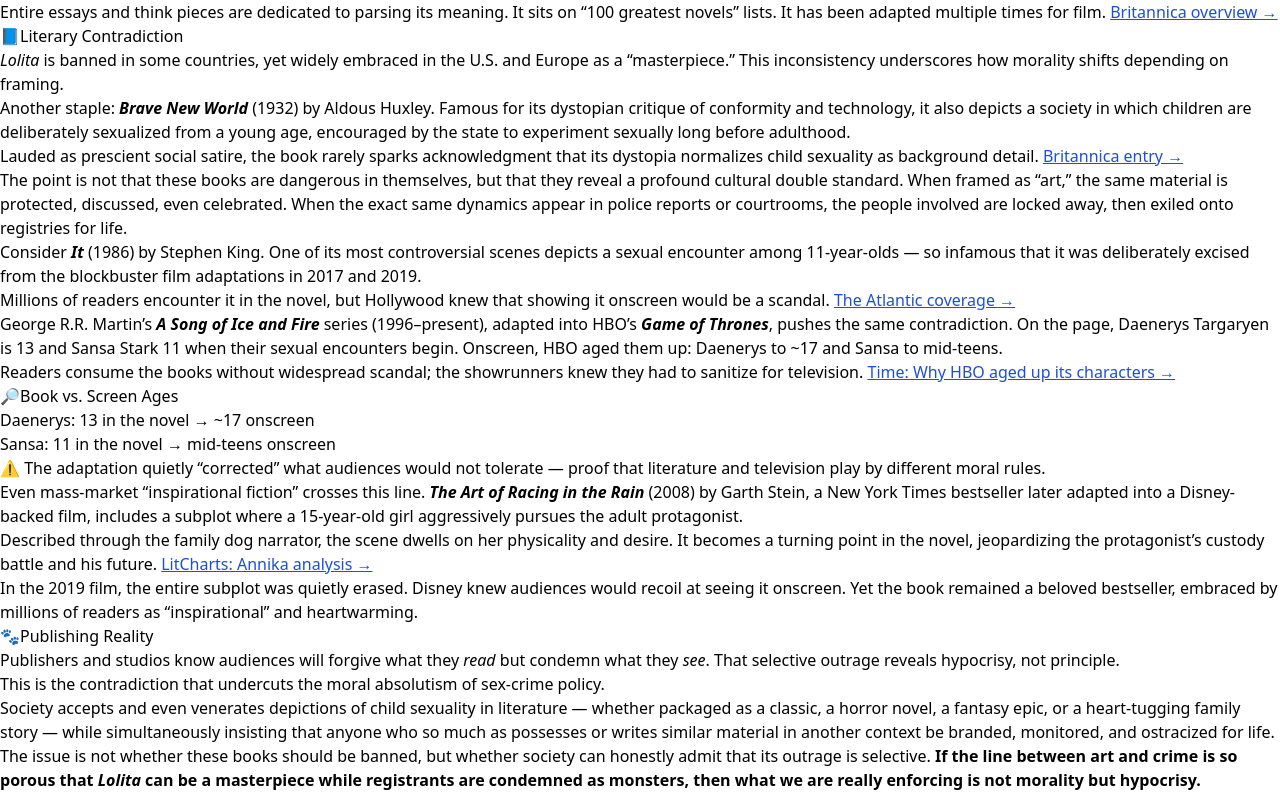
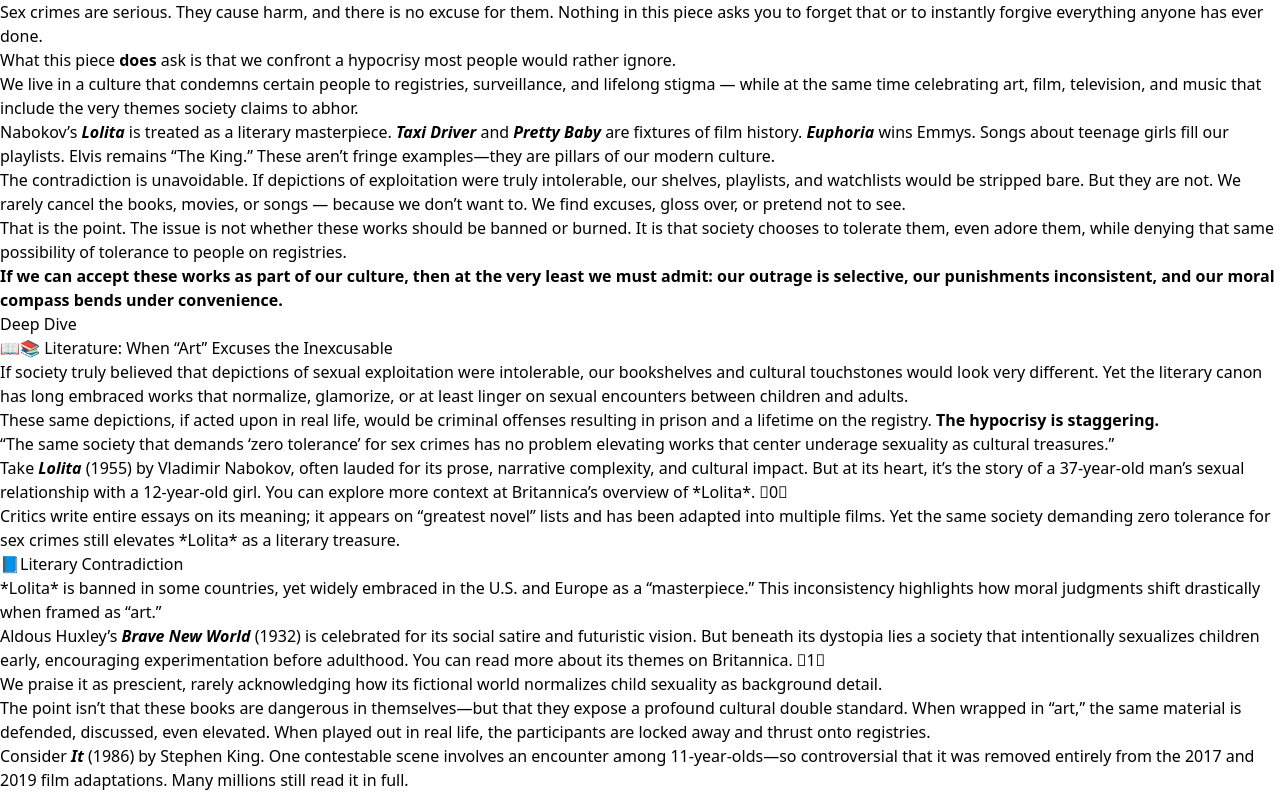
Before and after one commit to projectsolarrecon/Solar, a React (Vite) app: page /blog/classics-and-cancel-culture in a window 1280 px wide. Shown: the part 3410-4202 px from the top of the page. Built offline with nearby package versions, Linux system fonts and the light colour scheme.

Commit message:
Update BlogPopCultureSexCrime.tsx

```diff
--- a/src/pages/blog/BlogPopCultureSexCrime.tsx
+++ b/src/pages/blog/BlogPopCultureSexCrime.tsx
@@ -22,116 +22,107 @@ export default function BlogPopCultureSexCrime(): JSX.Element {
       lede="The double standard of sex crimes in pop culture — where ordinary people face registries, while celebrities still enjoy ovations."
     >
       <article className="prose prose-slate max-w-none">
+        {/* 📌 TL;DR */}
+        <Callout variant="info" title="📌 TL;DR" icon="🔎">
+          <p>
+            Pop culture has long thrived on depictions of child sexuality, underage relationships,
+            and exploitative dynamics — from <strong><i>Lolita</i></strong> to <strong><i>Game of Thrones</i></strong>,
+            from <strong><i>Taxi Driver</i></strong> to <strong><i>Euphoria</i></strong>, from Beatles lyrics to Karol G’s <strong><i>+57</i></strong>. These works are celebrated as classics, awarded, and sold by the millions.
+          </p>
+          <p>
+            Yet ordinary people who commit or even imagine similar acts face prison, public registries, and lifelong exile.
+          </p>
+          <p>
+            The issue is not whether these works should be censored — it’s the <strong>hypocrisy</strong> of a society that tolerates exploitation when wrapped in art, while demanding absolute condemnation when lived by the powerless.
+          </p>
+        </Callout>
+
+        {/* 🎬 Introduction */}
+        <BandHeader title="🎬 Introduction" icon="🎥" />
+
+        <p>
+          Sex crimes are serious. They cause harm, and there is no excuse for them. Nothing in this piece asks you to forget that or to instantly forgive everything anyone has ever done.
+        </p>
+
+        <p>
+          What this piece <strong>does</strong> ask is that we confront a hypocrisy most people would rather ignore.
+        </p>
+
+        <p>
+          We live in a culture that condemns certain people to registries, surveillance, and lifelong stigma — while at the same time celebrating art, film, television, and music that include the very themes society claims to abhor.
+        </p>
+
+        <p>
+          Nabokov’s <strong><i>Lolita</i></strong> is treated as a literary masterpiece. <strong><i>Taxi Driver</i></strong> and <strong><i>Pretty Baby</i></strong> are fixtures of film history. <strong><i>Euphoria</i></strong> wins Emmys. Songs about teenage girls fill our playlists. Elvis remains “The King.” These aren’t fringe examples—they are pillars of our modern culture.
+        </p>
+
+        <p>
+          The contradiction is unavoidable. If depictions of exploitation were truly intolerable, our shelves, playlists, and watchlists would be stripped bare. But they are not. We rarely cancel the books, movies, or songs — because we don’t want to. We find excuses, gloss over, or pretend not to see.
+        </p>
+
+        <p>
+          That is the point. The issue is not whether these works should be banned or burned. It is that society chooses to tolerate them, even adore them, while denying that same possibility of tolerance to people on registries.
+        </p>
+
+        <p>
+          <strong>
+            If we can accept these works as part of our culture, then at the very least we must admit: our outrage is selective, our punishments inconsistent, and our moral compass bends under convenience.
+          </strong>
+        </p>
+
+        <Divider label="Deep Dive" />
+
+        {/* 📚 Literature Section */}
         <BandHeader title="📚 Literature: When “Art” Excuses the Inexcusable" icon="📖" />
 
         <p>
-          If society truly believed that depictions of sexual exploitation were intolerable,
-          our bookshelves and cultural touchstones would look very different. Yet the literary
-          canon has long embraced works that normalize, glamorize, or at the very least linger
-          upon sexual encounters between children and adults.
+          If society truly believed that depictions of sexual exploitation were intolerable, our bookshelves and cultural touchstones would look very different. Yet the literary canon has long embraced works that normalize, glamorize, or at least linger on sexual encounters between children and adults.
         </p>
 
         <p>
-          These same depictions, if acted upon in real life, would be criminal offenses resulting
-          in prison and a lifetime on the registry. <strong>The hypocrisy is staggering.</strong>
+          These same depictions, if acted upon in real life, would be criminal offenses resulting in prison and a lifetime on the registry. <strong>The hypocrisy is staggering.</strong>
         </p>
 
         <PullQuote>
-          “The same society that demands ‘zero tolerance’ for sex crimes has no problem elevating
-          works that center underage sexuality as cultural treasures.”
+          “The same society that demands ‘zero tolerance’ for sex crimes has no problem elevating works that center underage sexuality as cultural treasures.”
         </PullQuote>
 
         <p>
-          Take <strong><i>Lolita</i></strong> (1955) by Vladimir Nabokov, routinely hailed as one
-          of the greatest novels of the 20th century. Critics praise it for its prose style, its
-          unreliable narration, and its cultural impact. But at its core, it is the story of a
-          37-year-old man’s sexual relationship with a 12-year-old girl.
+          Take <strong><i>Lolita</i></strong> (1955) by Vladimir Nabokov, often lauded for its prose, narrative complexity, and cultural impact. But at its heart, it’s the story of a 37-year-old man’s sexual relationship with a 12-year-old girl. You can explore more context at Britannica’s overview of *Lolita*. 0
         </p>
 
         <p>
-          Entire essays and think pieces are dedicated to parsing its meaning. It sits on “100
-          greatest novels” lists. It has been adapted multiple times for film.{" "}
-          <a
-            className={linkCls}
-            href="https://www.britannica.com/topic/Lolita-novel-by-Nabokov"
-            target="_blank"
-            rel="noopener"
-          >
-            Britannica overview →
-          </a>
+          Critics write entire essays on its meaning; it appears on “greatest novel” lists and has been adapted into multiple films. Yet the same society demanding zero tolerance for sex crimes still elevates *Lolita* as a literary treasure.
         </p>
 
         <Callout variant="info" title="Literary Contradiction" icon="📘">
           <p>
-            <i>Lolita</i> is banned in some countries, yet widely embraced in the U.S. and Europe as
-            a “masterpiece.” This inconsistency underscores how morality shifts depending on framing.
+            *Lolita* is banned in some countries, yet widely embraced in the U.S. and Europe as a “masterpiece.” This inconsistency highlights how moral judgments shift drastically when framed as “art.”
           </p>
         </Callout>
 
         <p>
-          Another staple: <strong><i>Brave New World</i></strong> (1932) by Aldous Huxley. Famous
-          for its dystopian critique of conformity and technology, it also depicts a society in
-          which children are deliberately sexualized from a young age, encouraged by the state to
-          experiment sexually long before adulthood.
+          Aldous Huxley’s <strong><i>Brave New World</i></strong> (1932) is celebrated for its social satire and futuristic vision. But beneath its dystopia lies a society that intentionally sexualizes children early, encouraging experimentation before adulthood. You can read more about its themes on Britannica. 1
         </p>
 
         <p>
-          Lauded as prescient social satire, the book rarely sparks acknowledgment that its dystopia
-          normalizes child sexuality as background detail.{" "}
-          <a
-            className={linkCls}
-            href="https://www.britannica.com/topic/Brave-New-World"
-            target="_blank"
-            rel="noopener"
-          >
-            Britannica entry →
-          </a>
+          We praise it as prescient, rarely acknowledging how its fictional world normalizes child sexuality as background detail.
         </p>
 
         <p>
-          The point is not that these books are dangerous in themselves, but that they reveal a
-          profound cultural double standard. When framed as “art,” the same material is protected,
-          discussed, even celebrated. When the exact same dynamics appear in police reports or
-          courtrooms, the people involved are locked away, then exiled onto registries for life.
+          The point isn’t that these books are dangerous in themselves—but that they expose a profound cultural double standard. When wrapped in “art,” the same material is defended, discussed, even elevated. When played out in real life, the participants are locked away and thrust onto registries.
         </p>
 
         <p>
-          Consider <strong><i>It</i></strong> (1986) by Stephen King. One of its most controversial
-          scenes depicts a sexual encounter among 11-year-olds — so infamous that it was
-          deliberately excised from the blockbuster film adaptations in 2017 and 2019.
+          Consider <strong><i>It</i></strong> (1986) by Stephen King. One contestable scene involves an encounter among 11-year-olds—so controversial that it was removed entirely from the 2017 and 2019 film adaptations. Many millions still read it in full.
         </p>
 
         <p>
-          Millions of readers encounter it in the novel, but Hollywood knew that showing it onscreen
-          would be a scandal.{" "}
-          <a
-            className={linkCls}
-            href="https://www.theatlantic.com/entertainment/archive/2017/09/stephen-kings-most-controversial-scene/539529/"
-            target="_blank"
-            rel="noopener"
-          >
-            The Atlantic coverage →
-          </a>
+          Adaptations fear the backlash of showing it onscreen, but readers willingly turn pages.
         </p>
 
         <p>
-          George R.R. Martin’s <strong><i>A Song of Ice and Fire</i></strong> series
-          (1996–present), adapted into HBO’s <strong><i>Game of Thrones</i></strong>, pushes the
-          same contradiction. On the page, Daenerys Targaryen is 13 and Sansa Stark 11 when their
-          sexual encounters begin. Onscreen, HBO aged them up: Daenerys to ~17 and Sansa to mid-teens.
-        </p>
-
-        <p>
-          Readers consume the books without widespread scandal; the showrunners knew they had to
-          sanitize for television.{" "}
-          <a
-            className={linkCls}
-            href="https://time.com/5627052/game-of-thrones-book-vs-show-characters/"
-            target="_blank"
-            rel="noopener"
-          >
-            Time: Why HBO aged up its characters →
-          </a>
+          George R.R. Martin’s <strong><i>A Song of Ice and Fire</i></strong> series—adapted into HBO’s <strong><i>Game of Thrones</i></strong>—pushes the same tension. In the books, Daenerys is 13 and Sansa is 11 when their sexual arcs begin. On screen, HBO aged them: Daenerys is ~17, Sansa middle teens. The showrunners knew raw portrayal would spark outrage. You can read more in *Time*’s comparison of book vs. show. 2
         </p>
 
         <Callout variant="research" title="Book vs. Screen Ages" icon="🔎">
@@ -140,63 +131,35 @@ export default function BlogPopCultureSexCrime(): JSX.Element {
             <li>Sansa: 11 in the novel → mid-teens onscreen</li>
           </ul>
           <p>
-            ⚠️ The adaptation quietly “corrected” what audiences would not tolerate — proof that
-            literature and television play by different moral rules.
+            ⚠️ The adaptation quietly “corrected” what audiences would reject—proof that literature and TV abide by different moral rules.
           </p>
         </Callout>
 
         <p>
-          Even mass-market “inspirational fiction” crosses this line. <strong><i>The Art of Racing
-          in the Rain</i></strong> (2008) by Garth Stein, a New York Times bestseller later adapted
-          into a Disney-backed film, includes a subplot where a 15-year-old girl aggressively
-          pursues the adult protagonist.
+          Even seemingly benign “inspirational fiction” slips across the line. Garth Stein’s <strong><i>The Art of Racing in the Rain</i></strong> (2008), later adapted into a Disney-backed film, contains a subplot in which a 15-year-old girl aggressively pursues the adult narrator. This subplot was erased from the film adaptation, but it remains in the popular novel.
         </p>
 
         <p>
-          Described through the family dog narrator, the scene dwells on her physicality and desire.
-          It becomes a turning point in the novel, jeopardizing the protagonist’s custody battle and
-          his future.{" "}
-          <a
-            className={linkCls}
-            href="https://www.litcharts.com/lit/the-art-of-racing-in-the-rain/characters/annika"
-            target="_blank"
-            rel="noopener"
-          >
-            LitCharts: Annika analysis →
-          </a>
-        </p>
-
-        <p>
-          In the 2019 film, the entire subplot was quietly erased. Disney knew audiences would
-          recoil at seeing it onscreen. Yet the book remained a beloved bestseller, embraced by
-          millions of readers as “inspirational” and heartwarming.
+          The encounter is narrated through the family dog’s eyes, dwelling on her physicality and desires. It becomes a crucial plot point in the novel (impacting custody, future prospects). For more on “Annika,” see its LitCharts character analysis. 3
         </p>
 
         <Callout variant="success" title="Publishing Reality" icon="🐾">
           <p>
-            Publishers and studios know audiences will forgive what they <i>read</i> but condemn
-            what they <i>see</i>. That selective outrage reveals hypocrisy, not principle.
+            Publishers and studios know audiences will forgive what they <i>read</i> but balk at what they <i>see</i>. That selective outrage reveals hypocrisy, not principle.
           </p>
         </Callout>
 
         <p>
-          This is the contradiction that undercuts the moral absolutism of sex-crime policy.
+          This contradiction undercuts the moral absolutism of sex-crime policy.
         </p>
 
         <p>
-          Society accepts and even venerates depictions of child sexuality in literature — whether
-          packaged as a classic, a horror novel, a fantasy epic, or a heart-tugging family story —
-          while simultaneously insisting that anyone who so much as possesses or writes similar
-          material in another context be branded, monitored, and ostracized for life.
+          Society accepts—or even venerates—depictions of child sexuality in literature across genres, while demanding that any comparable behavior in real life be met with permanent stigma, surveillance, and exile.
         </p>
 
         <p>
-          The issue is not whether these books should be banned, but whether society can honestly
-          admit that its outrage is selective.{" "}
           <strong>
-            If the line between art and crime is so porous that <i>Lolita</i> can be a masterpiece
-            while registrants are condemned as monsters, then what we are really enforcing is not
-            morality but hypocrisy.
+            The issue isn’t whether these books should be banned—but whether society can admit its outrage is selective. If *Lolita* can be a revered masterpiece while registrants are condemned as monsters, then what we are really enforcing is not morality but hypocrisy.
           </strong>
         </p>
 
```
